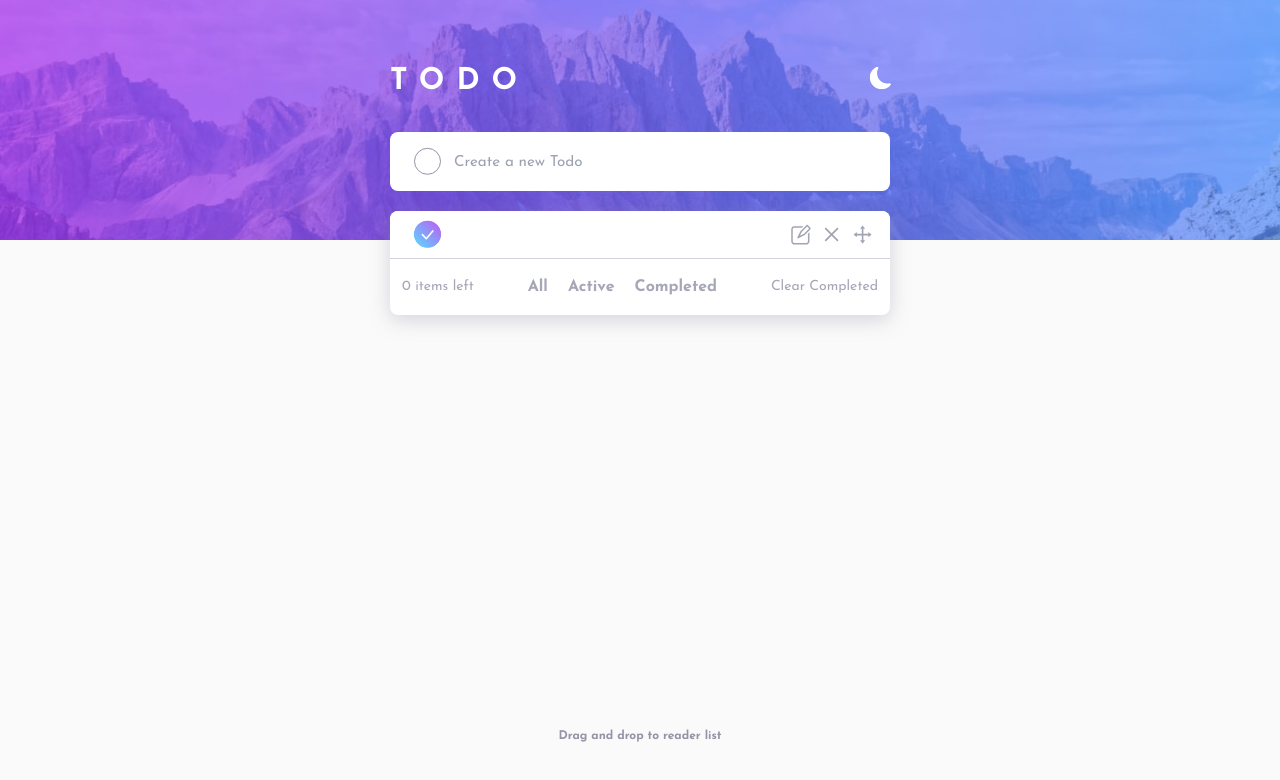
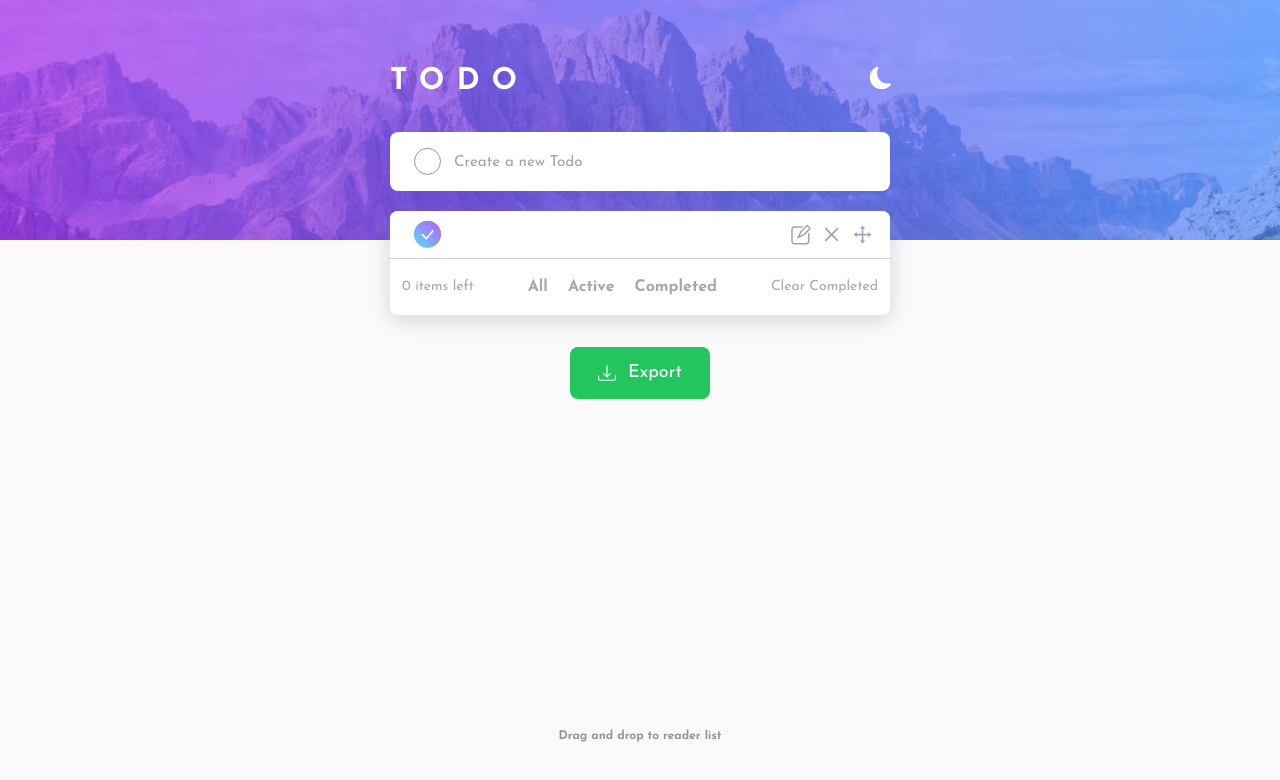
Before and after one commit to amirhazizi/todo-app-react, a React (Vite) app: page / in a window 1280 px wide. Shown: the top 780 px of the page. Built offline with nearby package versions, Linux system fonts and the light colour scheme.

Commit message:
export file

```diff
--- a/package.json
+++ b/package.json
@@ -21,7 +21,8 @@
     "react-redux": "^8.0.5",
     "react-toastify": "^9.1.2",
     "redux": "^4.2.1",
-    "usehooks-ts": "^2.9.1"
+    "usehooks-ts": "^2.9.1",
+    "xlsx": "^0.18.5"
   },
   "devDependencies": {
     "@types/react": "^18.0.28",
--- a/src/App.tsx
+++ b/src/App.tsx
@@ -1,9 +1,17 @@
+import { useState, useEffect } from "react"
+
 import lightMobileBG from "./assets/bg-mobile-light.jpg"
 import darkMobileBG from "./assets/bg-mobile-dark.jpg"
 import lightDesktopBG from "./assets/bg-desktop-light.jpg"
 import darkDesktopBG from "./assets/bg-desktop-dark.jpg"
-import { BsFillMoonFill, BsSunFill, BsCheckLg } from "react-icons/bs"
-import { useState, useEffect } from "react"
+
+import {
+  BsFillMoonFill,
+  BsSunFill,
+  BsCheckLg,
+  BsDownload,
+} from "react-icons/bs"
+
 import {
   ADD_TODO,
   CLEAR_COMPLETED,
@@ -12,17 +20,25 @@ import {
   DRAG_AND_DROP,
 } from "./action"
 import { connect } from "react-redux"
+
 import SingleTodo from "./components/SingleTodo"
+
 import { useAutoAnimate } from "@formkit/auto-animate/react"
+
 import { ToastContainer, toast, Slide } from "react-toastify"
 import "react-toastify/dist/ReactToastify.css"
+
 import { useLocalStorage } from "usehooks-ts"
+
 import { DndContext, closestCenter } from "@dnd-kit/core"
 import {
   arrayMove,
   SortableContext,
   verticalListSortingStrategy,
 } from "@dnd-kit/sortable"
+
+import { handleExport } from "./exportImport"
+
 type InitialStatePrpos = {
   todos: {}[]
   isEdit: boolean
@@ -30,7 +46,7 @@ type InitialStatePrpos = {
   editContent: string
 }
 type AppProps = {
-  todos: {}[]
+  todos: [{}]
   addTodo: Function
   clearCompleted: Function
   completeEdit: Function
@@ -52,7 +68,7 @@ function App({
   const [themeTrigger, setThemeTrigger] = useState(true)
   const [todoText, setTodoText] = useState("")
   const [totalActive, setTotalActive] = useState(0)
-  const [tempTodos, setTempTodos] = useState(todos)
+  const [tempTodos, setTempTodos] = useState<any>(todos)
   const [filterType, setFilterType] = useState("all")
   const [localData, setLocalData] = useLocalStorage("frontmentor-todo", [{}])
   const [parent] = useAutoAnimate()
@@ -235,6 +251,14 @@ function App({
             </button>
           </div>
         </div>
+        {todos.length > 0 && (
+          <button
+            className='flex bg-green-500 text-white p-3 px-7 gap-x-3 items-center mx-auto rounded-lg transition-colors hover:bg-green-400 text-lg'
+            onClick={() => handleExport(todos)}
+          >
+            <BsDownload /> Export
+          </button>
+        )}
         <p className='dnd text-xs font-bold  absolute bottom-14 left-1/2 -translate-x-1/2'>
           Drag and drop to reader list
         </p>
--- a/src/css/styles.css
+++ b/src/css/styles.css
@@ -604,6 +604,11 @@ video {
   z-index: 30;
 }
 
+.mx-auto {
+  margin-left: auto;
+  margin-right: auto;
+}
+
 .flex {
   display: flex;
 }
@@ -697,6 +702,11 @@ video {
        column-gap: 1.25rem;
 }
 
+.gap-x-3 {
+  -moz-column-gap: 0.75rem;
+       column-gap: 0.75rem;
+}
+
 .space-y-5 > :not([hidden]) ~ :not([hidden]) {
   --tw-space-y-reverse: 0;
   margin-top: calc(1.25rem * calc(1 - var(--tw-space-y-reverse)));
@@ -726,6 +736,11 @@ video {
   border-top-right-radius: 0.5rem;
 }
 
+.bg-green-500 {
+  --tw-bg-opacity: 1;
+  background-color: rgb(34 197 94 / var(--tw-bg-opacity));
+}
+
 .fill-green-500 {
   fill: #22c55e;
 }
@@ -736,6 +751,14 @@ video {
 
 .p-4 {
   padding: 1rem;
+}
+
+.p-3 {
+  padding: 0.75rem;
+}
+
+.p-2 {
+  padding: 0.5rem;
 }
 
 .px-5 {
@@ -761,6 +784,16 @@ video {
 .py-5 {
   padding-top: 1.25rem;
   padding-bottom: 1.25rem;
+}
+
+.px-6 {
+  padding-left: 1.5rem;
+  padding-right: 1.5rem;
+}
+
+.px-7 {
+  padding-left: 1.75rem;
+  padding-right: 1.75rem;
 }
 
 .pb-4 {
@@ -799,8 +832,17 @@ video {
   line-height: 1rem;
 }
 
+.text-lg {
+  font-size: 1.125rem;
+  line-height: 1.75rem;
+}
+
 .font-bold {
   font-weight: 700;
+}
+
+.uppercase {
+  text-transform: uppercase;
 }
 
 .text-white {
@@ -842,6 +884,12 @@ video {
 
 .transition-opacity {
   transition-property: opacity;
+  transition-timing-function: cubic-bezier(0.4, 0, 0.2, 1);
+  transition-duration: 150ms;
+}
+
+.transition-colors {
+  transition-property: color, background-color, border-color, text-decoration-color, fill, stroke;
   transition-timing-function: cubic-bezier(0.4, 0, 0.2, 1);
   transition-duration: 150ms;
 }
@@ -997,6 +1045,16 @@ span {
   }
 }
 
+.hover\:bg-green-300:hover {
+  --tw-bg-opacity: 1;
+  background-color: rgb(134 239 172 / var(--tw-bg-opacity));
+}
+
+.hover\:bg-green-400:hover {
+  --tw-bg-opacity: 1;
+  background-color: rgb(74 222 128 / var(--tw-bg-opacity));
+}
+
 .focus\:outline-none:focus {
   outline: 2px solid transparent;
   outline-offset: 2px;
--- /dev/null
+++ b/src/exportImport.tsx
@@ -0,0 +1,12 @@
+import { read, utils, writeFile } from "xlsx"
+
+export const handleExport = (todos: [{}]) => {
+  const heading = [["id", "content", "type"]]
+  const fileName = `TodoList-${new Date().getTime()}`
+  const wb = utils.book_new()
+  const ws = utils.json_to_sheet([])
+  utils.sheet_add_aoa(ws, heading)
+  utils.sheet_add_json(ws, todos, { origin: "A4", skipHeader: true })
+  utils.book_append_sheet(wb, ws, fileName)
+  writeFile(wb, `${fileName}.xlsx`)
+}
```
Also changed, not shown: 1 other file (tests, documents, lock files or other folders).
